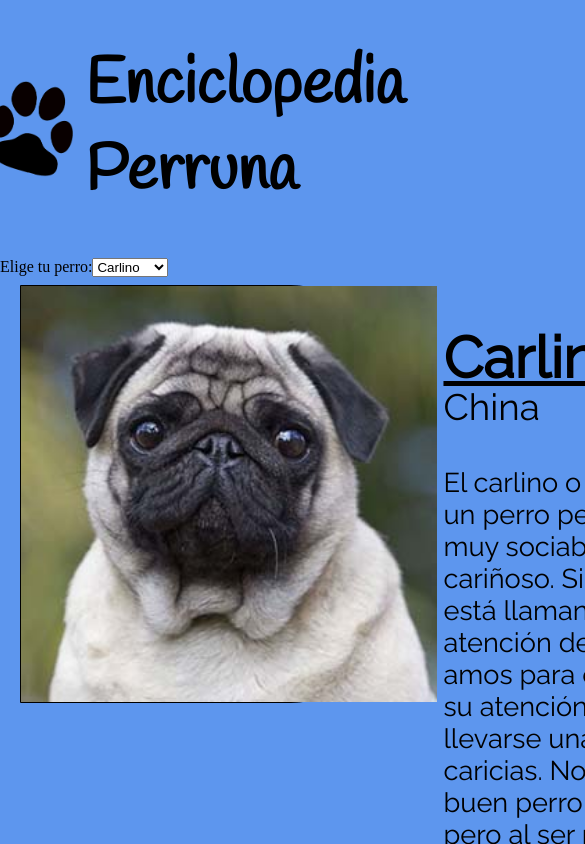
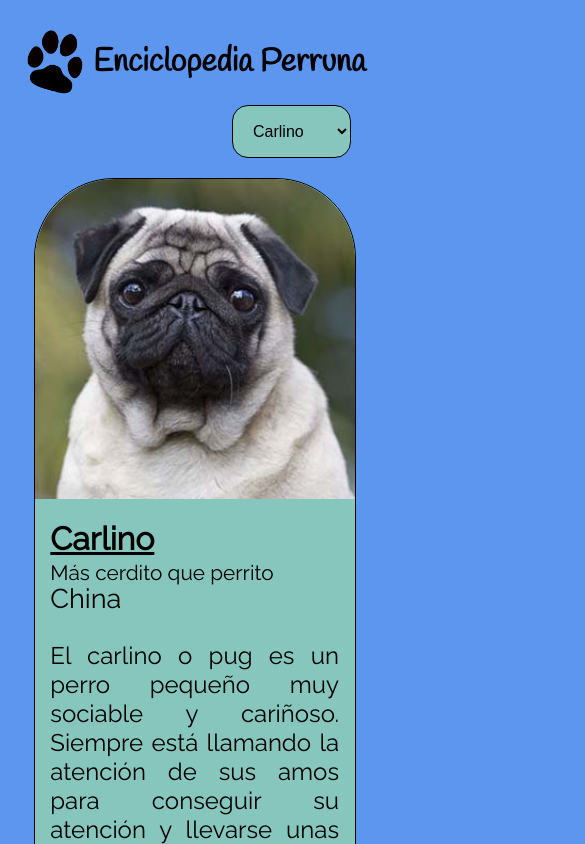
Before and after one commit to Pitnaut/DogBreed, a React (Vite) app: page / in a window 390 px wide. Shown: the top 844 px of the page, 585 px wide, since content can reach past the window. Built offline with nearby package versions, Linux system fonts and the light colour scheme.

Commit message:
Add responsive features

```diff
--- a/src/components/Data.js
+++ b/src/components/Data.js
@@ -13,7 +13,7 @@ export const dogs = [{
   imagen: 'galgo',
   alttext: 'Foto de Galgo',
   origen: 'España',
-  frase: 'Si me escapo no me vas a pillar',
+  frase: '¡Corre que te pillo!',
   trivia: 'El galgo es una raza pura, sus características se han logrado por selección a través de los siglos y no por cruces entre razas. Son animales nobles y algo miedosos que se adaptan bien al hogar. Son muy dormilones y no necesitan de demasiada actividad al contrario de lo que comunmente se piensa. Muchos han sufrido maltrato o abandono por lo que es normal que en un principio sean desconfiados.'
 },
 {
--- a/src/components/Form.jsx
+++ b/src/components/Form.jsx
@@ -9,9 +9,9 @@ function Form ({ dogId, onDogIdChange }) {
   }
 
   return (
-    <>
-      <label className="choose" htmlFor='dogs'>Elige tu perro:
-      <select value={dogId} onChange={handleChange}>
+    <div className="dropdown">
+      <label className="choose" htmlFor='dogs'>
+      <select value={dogId} onChange={handleChange} className="buttond">
         {dogs.map((dog) => (
           <option
             className="option"
@@ -22,7 +22,7 @@ function Form ({ dogId, onDogIdChange }) {
         ))}
       </select>
       </label>
-    </>
+    </div>
   )
 }
 
--- a/src/stylesheets/App.css
+++ b/src/stylesheets/App.css
@@ -14,3 +14,16 @@
   font-size: 4rem;
   font-family: "handlee";
 }
+
+@media only screen and (max-width: 680px) {
+  .header {
+    justify-content: center;
+    margin-top: 5%;
+  }
+  .huella {
+    height: 4rem;
+  }
+  .titulo {
+    font-size: 2rem;
+  }
+}
--- a/src/stylesheets/DogCard.css
+++ b/src/stylesheets/DogCard.css
@@ -6,8 +6,7 @@
   border: .1rem solid black;
   font-family: Raleway;
   background-color: #86c6bd;
-  border-top-right-radius: 5rem;
-  border-bottom-right-radius: 5rem;
+  border-radius: 5rem;
 }
 
 .fotodog {
@@ -18,6 +17,8 @@
 .fotodog img {
   width: auto;
   height: 26rem;
+  border-top-left-radius: 5rem;
+  border-bottom-left-radius: 5rem;
 }
 
 .text-container {
@@ -49,5 +50,72 @@
 
 .text-container .trivia {
   font-size: 1.7rem;
-  margin-top: 6%;
+  margin-top: 4%;
+  text-align: justify;
+
 }
+
+@media only screen and (max-width: 1400px) {
+  .container {
+    flex-direction: column;
+    width: 40rem;
+    margin: 0 auto;
+  }
+  .text-container {
+    height: auto;
+  }
+  .text-container .dogintro {
+    height: 4rem;
+  }
+  .fotodog img {
+    width: auto;
+    height: 40rem;
+    border-top-right-radius: 5rem;
+    border-bottom-left-radius: 0;
+  }
+  .text-container .dogname {
+    height: 5rem
+  }
+
+  .text-container .frase {
+    height: 1rem
+  }
+  .text-container .trivia {
+    margin-bottom: 7%;
+    text-align: justify;
+  }
+}
+
+@media only screen and  (max-width: 680px) {
+  .container {
+    width: 20rem;
+    margin: 0 auto;
+  }
+  .text-container .dogintro {
+    display: flex;
+    flex-direction: column;
+    height: 3.5rem;
+    margin-left: 3%;
+  }
+  .text-container .dogname {
+    font-size: 1rem;
+    height: .2rem;
+  }
+  .text-container .frase {
+    font-size: 1.3rem;
+  }
+  .text-container .origen {
+    font-size: 1.7rem;
+    margin-left: 3%;
+  }
+  .text-container .trivia {
+    font-size: 1.5rem;
+    margin-bottom: 12%;
+    margin-left: 3%;
+    text-align: justify;
+  }
+
+  .fotodog img {
+    height: 20rem
+  }
+}
--- a/src/stylesheets/Form.css
+++ b/src/stylesheets/Form.css
@@ -0,0 +1,34 @@
+.dropdown {
+  text-align: right;
+  margin-right: 6%;
+}
+
+.buttond {
+  background-color: #86c6bd;
+  color:  black;
+  padding: 1rem;
+  font-size: 1rem;
+  border: .1rem solid black ;
+  cursor: pointer;
+  border-radius: 1rem;
+}
+
+.option {
+  background-color: #86c6bd;
+  color:  black;
+  border: .1rem solid black ;
+  cursor: pointer;
+}
+
+@media only screen and (max-width: 1400px) {
+  .dropdown {
+    margin-bottom: 5%;
+    margin-right: 18%
+  }
+}
+
+@media only screen and (max-width: 680px) {
+  .dropdown {
+    margin-right: 10%;
+  }
+}
```
